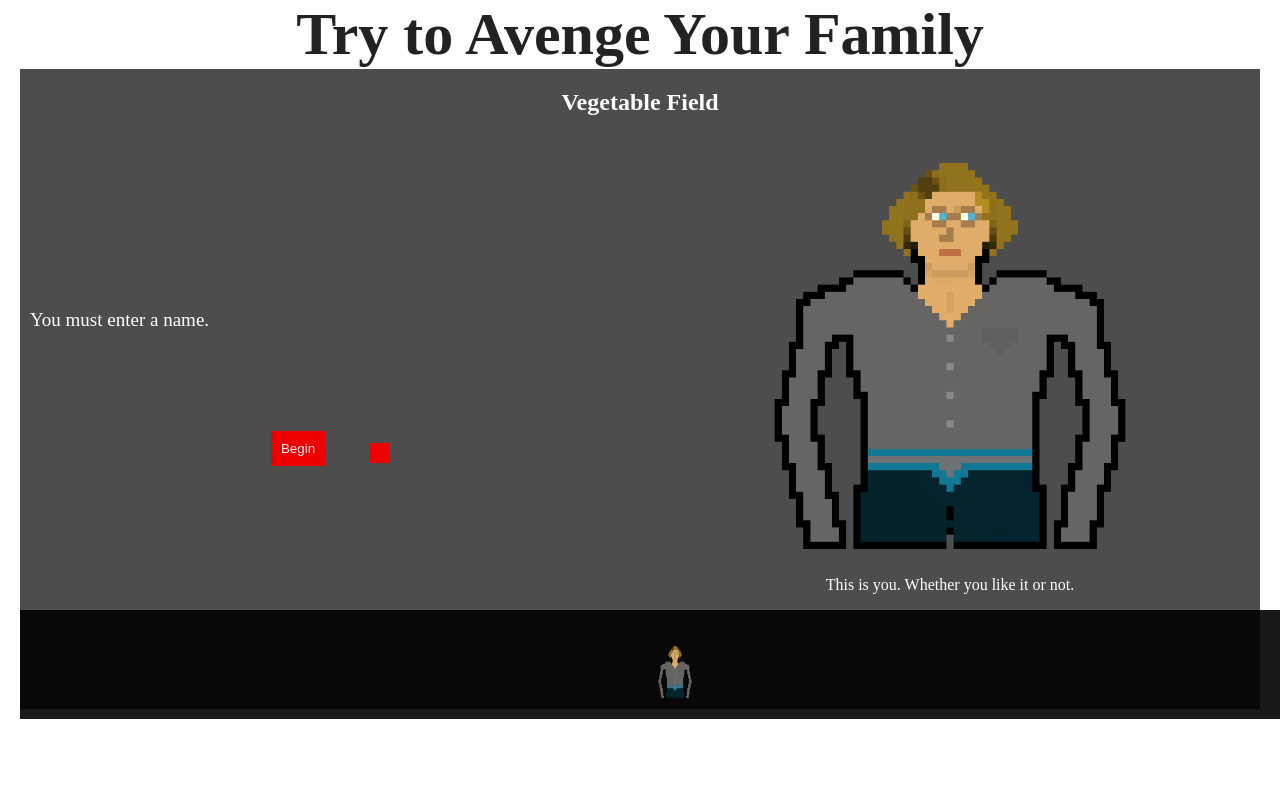
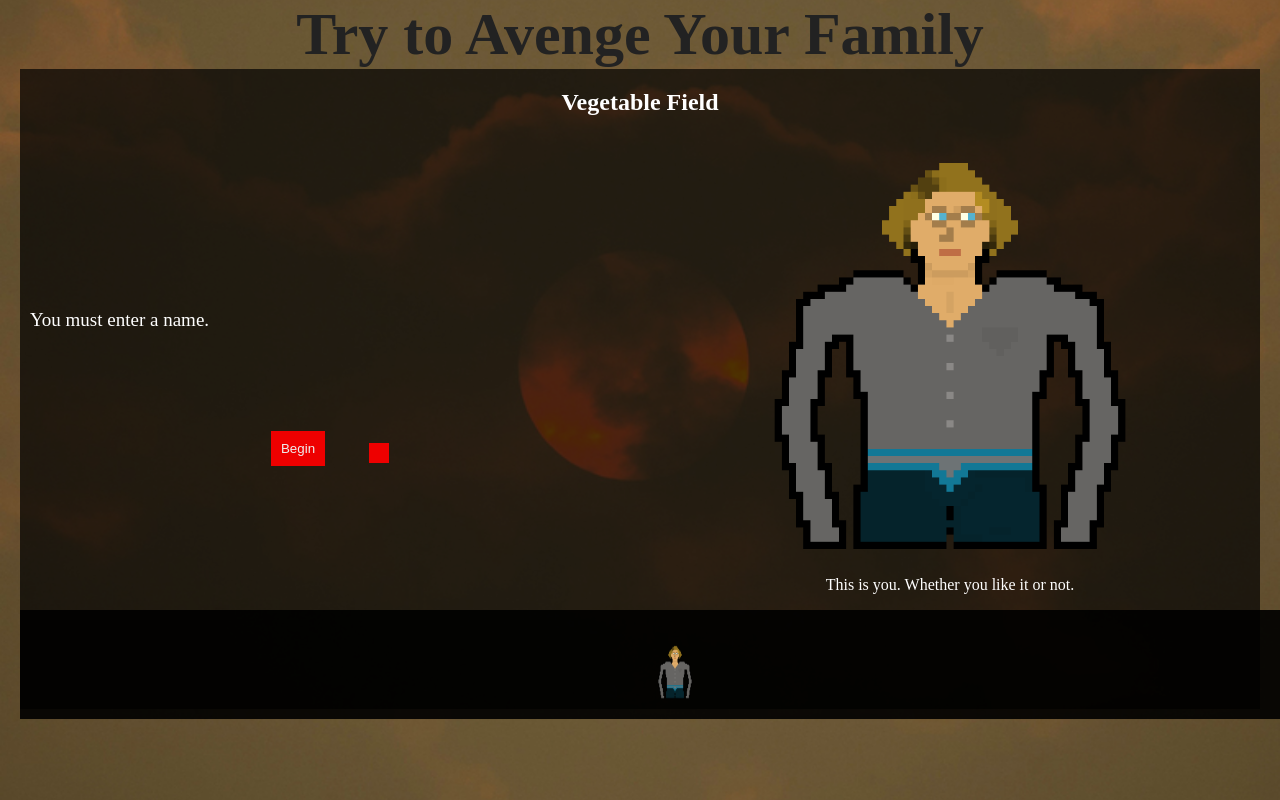
Before and after one commit to himynameisericbrooks/dungeon, a plain HTML site: page index.html in a window 1280 px wide. Both pictures are taken after a click on the button "Begin". Shown: the top 800 px of the page. Drawn offline with Linux system fonts and the light colour scheme; files that its build step writes are made by us from their sources.

Commit message:
02.17.2020 2

```diff
--- a/main.css
+++ b/main.css
@@ -1,6 +1,6 @@
 body {
     margin: 0;
-    background-image: url('../javascript-dungeon-crawler/img/vegetable-field.jpg');
+    background-image: url('img/vegetable-field.jpg');
     background-repeat: no-repeat;
     background-size: 100vw;
     background-attachment: fixed;
--- a/main.js
+++ b/main.js
@@ -22,7 +22,7 @@ var scenes = [
         document.getElementById('username').style.display = 'none';
         document.getElementById('mainText').style.textAlign = 'left';
         document.getElementById('gameplay-bottom').style.display = 'inline-block';
-        document.getElementById('body').style.backgroundImage = "url('../javascript-dungeon-crawler/img/smoke.jpg')";
+        document.getElementById('body').style.backgroundImage = "url('img/smoke.jpg')";
         document.getElementById('nameDisplay').textContent =username
         if(username.length > 0) {
         updateGame(scenes[1].location, scenes[1].mainText, scenes[1].prompt, scenes[1].choice1, scenes[1].choice1Result, scenes[1].choice2, scenes[1].choice2Result, scenes[1].illustration, scenes[1].description)
```
